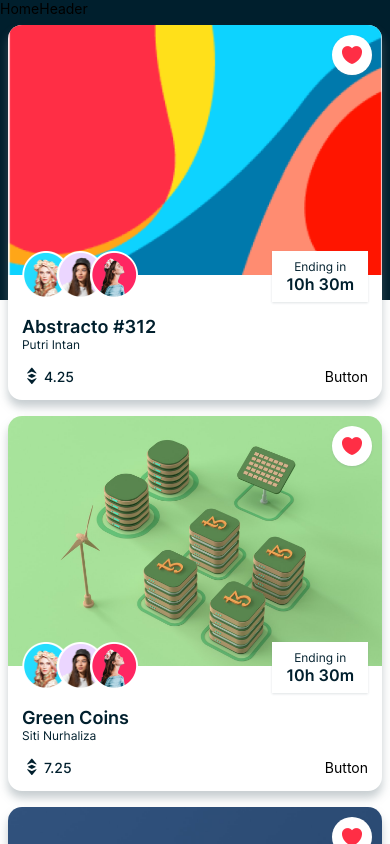
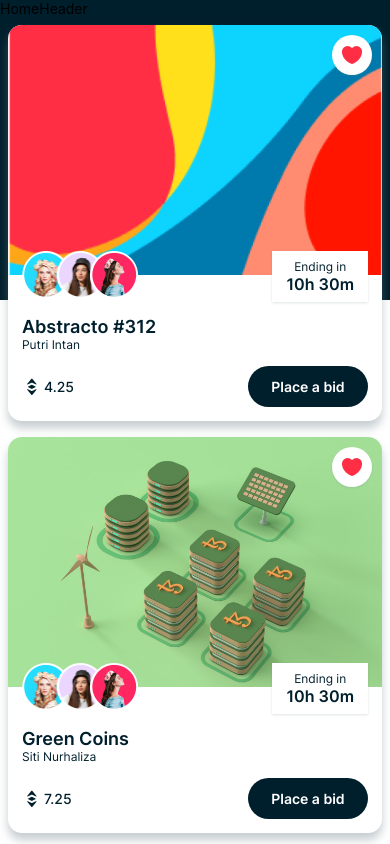
Before and after one commit to novan132/rnative, a React Native app: screen /Home in a window 390 px wide. Shown: the top 844 px of the page. Built offline with nearby package versions, Linux system fonts and the light colour scheme.

Commit message:
feat: implement bid button

```diff
--- a/components/Button.js
+++ b/components/Button.js
@@ -26,10 +26,28 @@
   );
 };
 
-export const RectButton = () => {
+export const RectButton = ({ minWidth, fontSize, handlePress, ...props }) => {
   return (
-    <View>
-      <Text>Button</Text>
-    </View>
+    <TouchableOpacity
+      style={{
+        backgroundColor: COLORS.primary,
+        borderRadius: SIZES.extraLarge,
+        minWidth: minWidth,
+        padding: SIZES.small,
+        ...props,
+      }}
+      onPress={handlePress}
+    >
+      <Text
+        style={{
+          fontFamily: FONTS.semiBold,
+          fontSize: fontSize,
+          color: COLORS.white,
+          textAlign: 'center',
+        }}
+      >
+        Place a bid
+      </Text>
+    </TouchableOpacity>
   );
 };
--- a/components/NFTCard.js
+++ b/components/NFTCard.js
@@ -58,7 +58,11 @@
           }}
         >
           <EthPrice price={data.price} />
-          <RectButton />
+          <RectButton
+            minWidth={120}
+            fontSize={SIZES.font}
+            handlePress={() => navigation.navigate('Details', { data })}
+          />
         </View>
       </View>
     </View>
```
